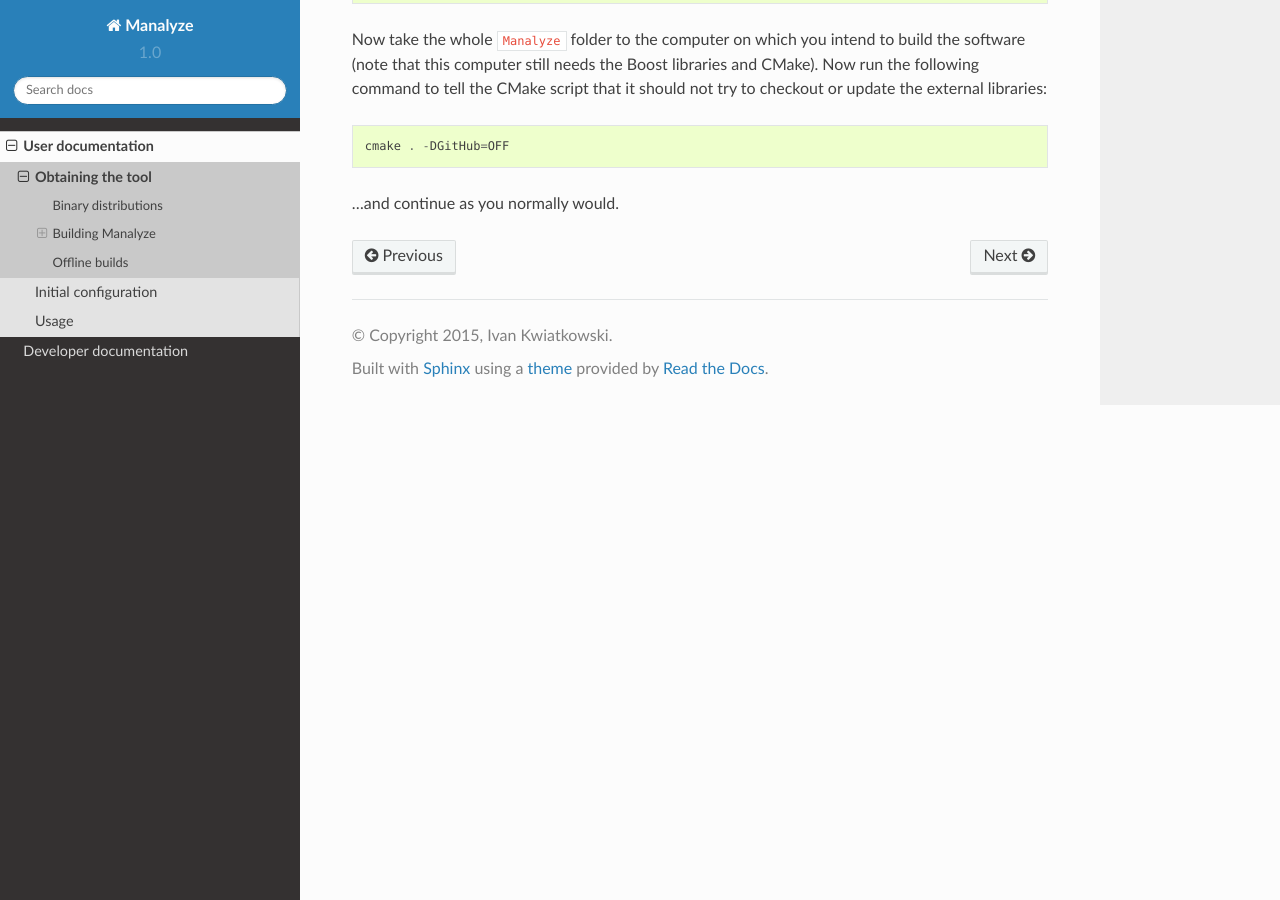
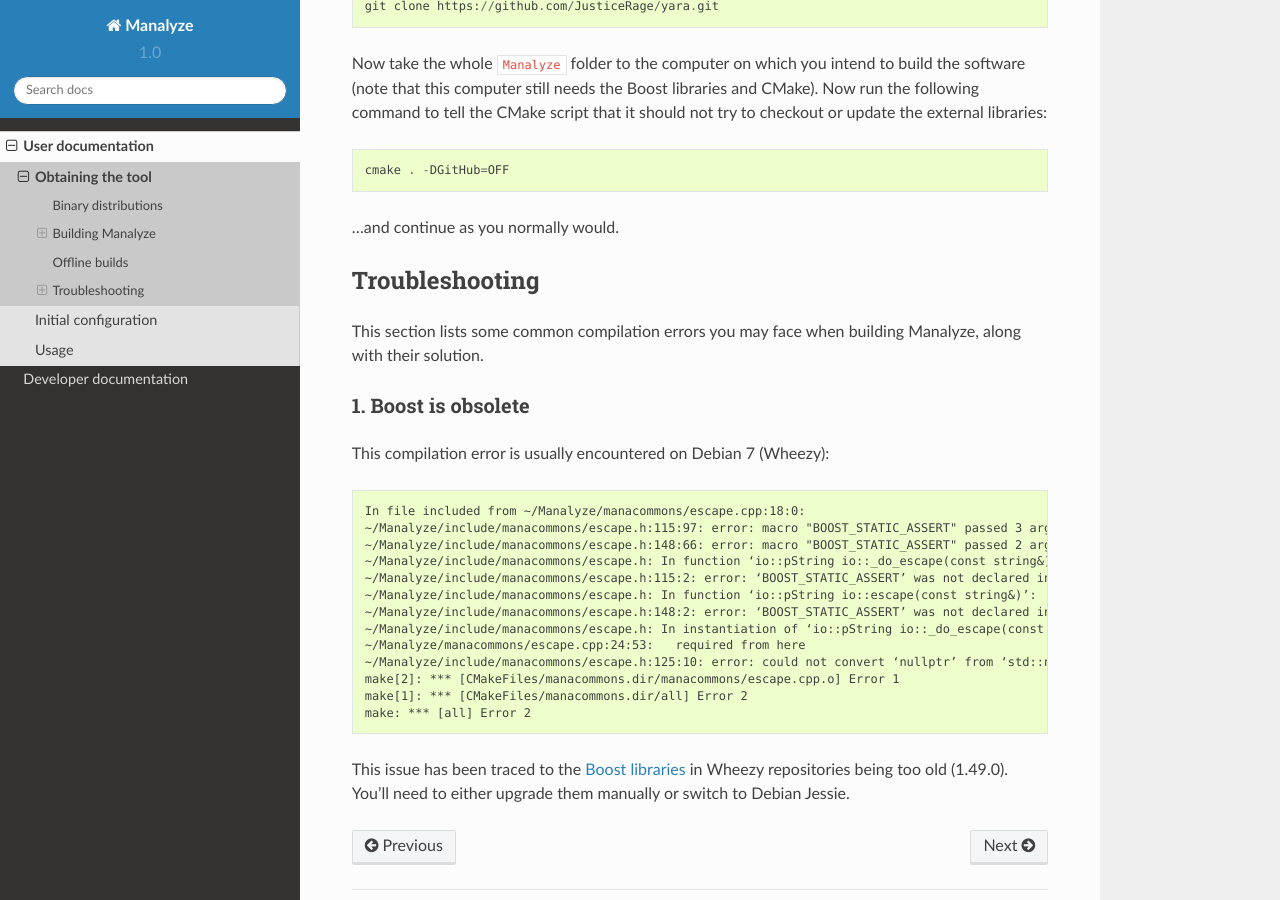
Before and after one commit to JusticeRage/Manalyze, a Sphinx documentation site: the page built from docs/obtaining-manalyze.rst, in a window 1280 px wide and 900 px high, scrolled down 2603 px. Built offline with Sphinx 7.4.7 and the Read the Docs theme 2.0.0, drawn with Linux system fonts in a browser that asks for light colours; some of the changed text lies outside the part shown.

Commit message:
Added a troubleshooting section to the documentation.

```diff
--- a/docs/obtaining-manalyze.rst
+++ b/docs/obtaining-manalyze.rst
@@ -45,7 +45,7 @@
     make
     cd bin && ./manalyze --version
 
-If everything went well, the tool's version should be displayed. Otherwise, look for error messages during the build process and get in touch with the maintainer to request help!
+If everything went well, the tool's version should be displayed. Otherwise, jump to the `Troubleshooting`_ section below or look for error messages during the build process and get in touch with the maintainer to request help!
 
 .. TIP:: You can enable debug builds with the following command: ``cmake . -DDebug=ON``
 
@@ -91,3 +91,29 @@
     cmake . -DGitHub=OFF
 
 ...and continue as you normally would.
+
+Troubleshooting
+===============
+
+This section lists some common compilation errors you may face when building Manalyze, along with their solution.
+
+1. Boost is obsolete
+--------------------
+
+This compilation error is usually encountered on Debian 7 (Wheezy)::
+
+	In file included from ~/Manalyze/manacommons/escape.cpp:18:0:
+	~/Manalyze/include/manacommons/escape.h:115:97: error: macro "BOOST_STATIC_ASSERT" passed 3 arguments, but takes just 1
+	~/Manalyze/include/manacommons/escape.h:148:66: error: macro "BOOST_STATIC_ASSERT" passed 2 arguments, but takes just 1
+	~/Manalyze/include/manacommons/escape.h: In function ‘io::pString io::_do_escape(const string&)’:
+	~/Manalyze/include/manacommons/escape.h:115:2: error: ‘BOOST_STATIC_ASSERT’ was not declared in this scope
+	~/Manalyze/include/manacommons/escape.h: In function ‘io::pString io::escape(const string&)’:
+	~/Manalyze/include/manacommons/escape.h:148:2: error: ‘BOOST_STATIC_ASSERT’ was not declared in this scope
+	~/Manalyze/include/manacommons/escape.h: In instantiation of ‘io::pString io::_do_escape(const string&) [with Grammar = io::escaped_string_raw<std::back_insert_iterator<std::basic_string<char> > >; io::pString = boost::shared_ptr<std::basic_string<char> >; std::string = std::basic_string<char>]’:
+	~/Manalyze/manacommons/escape.cpp:24:53:   required from here
+	~/Manalyze/include/manacommons/escape.h:125:10: error: could not convert ‘nullptr’ from ‘std::nullptr_t’ to ‘io::pString {aka boost::shared_ptr<std::basic_string<char> >}’
+	make[2]: *** [CMakeFiles/manacommons.dir/manacommons/escape.cpp.o] Error 1
+	make[1]: *** [CMakeFiles/manacommons.dir/all] Error 2
+	make: *** [all] Error 2
+
+This issue has been traced to the `Boost libraries <http://www.boost.org/>`_ in Wheezy repositories being too old (1.49.0). You'll need to either upgrade them manually or switch to Debian Jessie.
--- a/docs/reusing-manape.rst
+++ b/docs/reusing-manape.rst
@@ -13,11 +13,11 @@
 	{
 		mana::PE pe("file.exe");
 		if (pe.is_valid()) { // Always check this.
-		    std::cout << "File parsed successfully: " << *pe.get_path() << std::endl;
+			std::cout << "File parsed successfully: " << *pe.get_path() << std::endl;
 		}
 		else
 		{
-		    std::cout << "The file is invalid!" << std::endl;
+			std::cout << "The file is invalid!" << std::endl;
 			return 1;
 		}
 
```
Also changed, not shown: other parts of docs/reusing-manape.rst (+1 -1 lines), README.md (+1 -1 lines), 1 other file.
